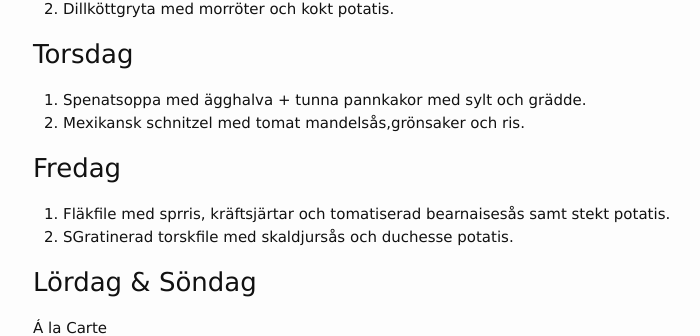
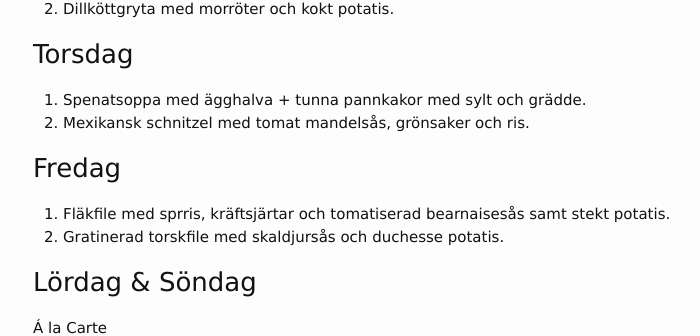
Before and after one commit to FarInn62/farinn62.github.io, a Jekyll site: the page built from lunch.md, in a window 1280 px wide. Shown: the part 529-865 px from the top of the page, without its empty margins (237-937 px from the left). Built offline with Jekyll 4.4.1, drawn with Linux system fonts in a browser that asks for light colours.

Commit message:
Update lunch.md

```diff
--- a/lunch.md
+++ b/lunch.md
@@ -28,12 +28,12 @@ Alla rätter: 80:- Take away: 60:-
 ### Torsdag
 
 1. Spenatsoppa med ägghalva + tunna pannkakor med sylt och grädde.
-2. Mexikansk schnitzel med tomat mandelsås,grönsaker och ris.
+2. Mexikansk schnitzel med tomat mandelsås, grönsaker och ris.
 
 ### Fredag
 
 1. Fläkfile med sprris, kräftsjärtar och tomatiserad bearnaisesås samt stekt potatis.
-2. SGratinerad torskfile med skaldjursås och duchesse potatis.
+2. Gratinerad torskfile med skaldjursås och duchesse potatis.
 
 ### Lördag & Söndag
 
```
